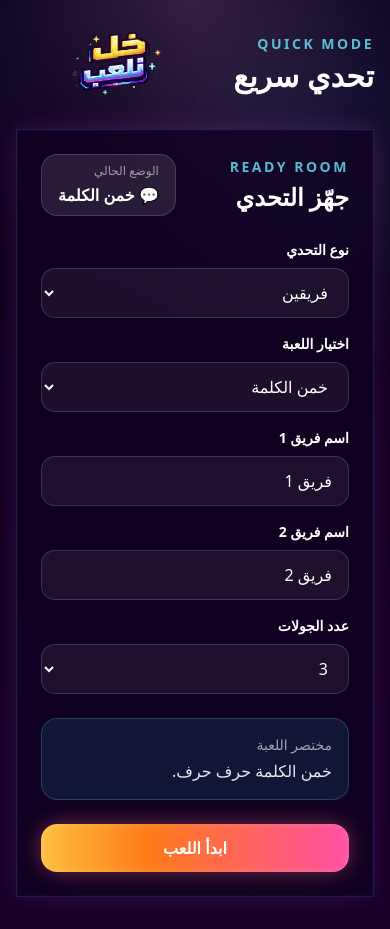
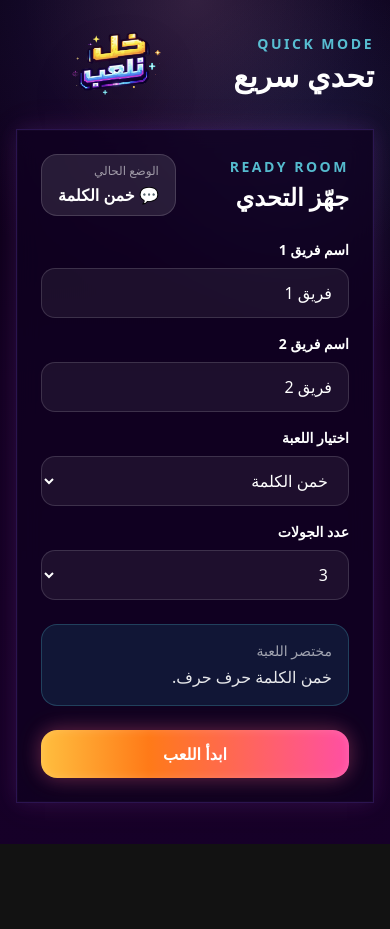
Before and after one commit to heelpeeri/khalnelab, a Next.js app: page /match in a window 390 px wide. After the commit the page ends 844 px from the top, so only its background shows below. Built offline with nearby package versions, Linux system fonts and the light colour scheme.

Commit message:
Update page.tsx

```diff
--- a/src/app/match/page.tsx
+++ b/src/app/match/page.tsx
@@ -1,5 +1,6 @@
 'use client';
 
+import Link from "next/link";
 import { useEffect, useMemo, useState } from "react";
 import { GlassCard } from "@/components/GlassCard";
 import { Logo } from "@/components/Logo";
@@ -12,7 +13,6 @@ import QuizGame from "@/components/match/QuizGame";
 
 type GameType = "word" | "draw" | "categories" | "scramble" | "wheel" | "quiz";
 type SessionMode = "quick" | "session";
-type PlayMode = "solo" | "teams";
 type WinnerType = "side1" | "side2" | "none";
 
 const SESSION_GAME_OPTIONS: {
@@ -159,10 +159,24 @@ function FinalWinnerOverlay({
   );
 }
 
+function CountdownOverlay({ count }: { count: number | null }) {
+  if (count === null) return null;
+
+  return (
+    <div className="fixed inset-0 z-50 flex items-center justify-center bg-black/65 backdrop-blur-sm">
+      <div className="rounded-[36px] border border-white/20 bg-[#130019]/90 px-16 py-12 text-center shadow-2xl">
+        <p className="text-sm font-black tracking-[0.18em] text-cyan-300/80">
+          GET READY
+        </p>
+        <p className="mt-4 text-8xl font-black text-white">{count}</p>
+      </div>
+    </div>
+  );
+}
+
 export default function MatchPage() {
   const [sessionMode, setSessionMode] = useState<SessionMode>("quick");
 
-  const [mode, setMode] = useState<PlayMode>("teams");
   const [side1, setSide1] = useState("فريق 1");
   const [side2, setSide2] = useState("فريق 2");
   const [rounds, setRounds] = useState(3);
@@ -188,6 +202,8 @@ export default function MatchPage() {
   const [quizQuestionTotal, setQuizQuestionTotal] = useState(0);
 
   const [showFinalWinnerOverlay, setShowFinalWinnerOverlay] = useState(false);
+  const [countdown, setCountdown] = useState<number | null>(null);
+  const [gameSelectionLocked, setGameSelectionLocked] = useState(false);
 
   useEffect(() => {
     const params = new URLSearchParams(window.location.search);
@@ -196,6 +212,7 @@ export default function MatchPage() {
 
     if (modeParam === "session") {
       setSessionMode("session");
+      setGameSelectionLocked(false);
       return;
     }
 
@@ -210,6 +227,9 @@ export default function MatchPage() {
       game === "quiz"
     ) {
       setSelectedGame(game);
+      setGameSelectionLocked(true);
+    } else {
+      setGameSelectionLocked(false);
     }
   }, []);
 
@@ -219,18 +239,33 @@ export default function MatchPage() {
     }
   }, [gameEnded]);
 
+  useEffect(() => {
+    if (countdown === null) return;
+
+    if (countdown === 0) {
+      const timeout = setTimeout(() => {
+        setCountdown(null);
+        setRoundReady(false);
+        setRoundSeed((s) => s + 1);
+      }, 150);
+
+      return () => clearTimeout(timeout);
+    }
+
+    const timeout = setTimeout(() => {
+      setCountdown((prev) => (prev === null ? null : prev - 1));
+    }, 1000);
+
+    return () => clearTimeout(timeout);
+  }, [countdown]);
+
   const activeGame =
     sessionMode === "session"
       ? selectedSessionGames[currentRound - 1] ?? selectedSessionGames[0] ?? "word"
       : selectedGame;
 
-  const side1Label = mode === "teams" ? "اسم فريق 1" : "اسم اللاعب 1";
-  const side2Label = mode === "teams" ? "اسم فريق 2" : "اسم اللاعب 2";
-  const currentTurnLabel = mode === "teams" ? "دور الفريق" : "دور اللاعب";
-  const winnerQuestionLabel =
-    mode === "teams"
-      ? "اختر الجهة الفائزة في هذه الجولة"
-      : "اختر الفائز في هذه الجولة";
+  const currentTurnLabel = "دور الفريق";
+  const winnerQuestionLabel = "اختر الجهة الفائزة في هذه الجولة";
 
   const currentTurnName = currentRound % 2 === 1 ? side1 : side2;
 
@@ -266,7 +301,6 @@ export default function MatchPage() {
 
   function startGame() {
     if (!side1.trim() || !side2.trim()) return;
-
     if (sessionMode === "session" && selectedSessionGames.length === 0) return;
 
     const nextRounds =
@@ -283,11 +317,12 @@ export default function MatchPage() {
     setQuizQuestionIndex(0);
     setQuizQuestionTotal(0);
     setRounds(nextRounds);
+    setCountdown(null);
   }
 
   function beginRound() {
-    setRoundReady(false);
-    setRoundSeed((s) => s + 1);
+    if (countdown !== null) return;
+    setCountdown(3);
   }
 
   function endRound(winner?: WinnerType) {
@@ -314,7 +349,8 @@ export default function MatchPage() {
 
     setCurrentRound((r) => r + 1);
     setRoundReady(true);
-    setRoundSeed((s) => s + 1);
+    setQuizQuestionIndex(0);
+    setQuizQuestionTotal(0);
   }
 
   function resetGame() {
@@ -329,6 +365,7 @@ export default function MatchPage() {
     setRoundSeed(1);
     setQuizQuestionIndex(0);
     setQuizQuestionTotal(0);
+    setCountdown(null);
     setRounds(sessionMode === "session" ? selectedSessionGames.length || 1 : 3);
   }
 
@@ -337,7 +374,6 @@ export default function MatchPage() {
       <WordGame onRoundEnd={endRound} roundKey={roundSeed} />
     ) : activeGame === "draw" ? (
       <ProverbGame
-        mode={mode}
         side1Name={side1}
         side2Name={side2}
         onRoundEnd={endRound}
@@ -345,7 +381,6 @@ export default function MatchPage() {
       />
     ) : activeGame === "scramble" ? (
       <ScrambleGame
-        mode={mode}
         side1Name={side1}
         side2Name={side2}
         onRoundEnd={endRound}
@@ -360,7 +395,6 @@ export default function MatchPage() {
       />
     ) : activeGame === "quiz" ? (
       <QuizGame
-        mode={mode}
         side1Name={side1}
         side2Name={side2}
         onRoundEnd={endRound}
@@ -372,7 +406,6 @@ export default function MatchPage() {
       />
     ) : (
       <CategoriesGame
-        mode={mode}
         side1Name={side1}
         side2Name={side2}
         onRoundEnd={endRound}
@@ -417,24 +450,45 @@ export default function MatchPage() {
 
             <div className="grid gap-4 md:grid-cols-2">
               <div>
-                <label className="mb-2 block text-sm font-bold">نوع التحدي</label>
-                <select
-                  value={mode}
-                  onChange={(e) => {
-                    const nextMode = e.target.value as PlayMode;
-                    setMode(nextMode);
-                    setSide1(nextMode === "teams" ? "فريق 1" : "لاعب 1");
-                    setSide2(nextMode === "teams" ? "فريق 2" : "لاعب 2");
-                  }}
+                <label className="mb-2 block text-sm font-bold">اسم فريق 1</label>
+                <input
+                  value={side1}
+                  onChange={(e) => setSide1(e.target.value)}
                   className="input"
-                >
-                  <option value="teams">فريقين</option>
-                  <option value="solo">فردي</option>
-                </select>
+                  placeholder="مثال: الصقور"
+                />
               </div>
 
-              {sessionMode === "quick" && (
               <div>
+                <label className="mb-2 block text-sm font-bold">اسم فريق 2</label>
+                <input
+                  value={side2}
+                  onChange={(e) => setSide2(e.target.value)}
+                  className="input"
+                  placeholder="مثال: الذئاب"
+                />
+              </div>
+            </div>
+
+            {sessionMode === "quick" ? (
+              <>
+                {gameSelectionLocked ? (
+                  <div className="mt-6 rounded-2xl border border-pink-300/20 bg-pink-500/10 p-4 text-right">
+                    <p className="text-sm text-white/60">اللعبة المختارة</p>
+                    <p className="mt-1 text-xl font-black text-pink-100">
+                      {gameMeta.icon} {gameMeta.title}
+                    </p>
+                    <div className="mt-3">
+                      <Link
+                        href="/match?mode=quick"
+                        className="text-sm font-bold text-cyan-300 hover:text-cyan-200"
+                      >
+                        تغيير اللعبة
+                      </Link>
+                    </div>
+                  </div>
+                ) : (
+                  <div className="mt-4">
                     <label className="mb-2 block text-sm font-bold">اختيار اللعبة</label>
                     <select
                       value={selectedGame}
@@ -450,31 +504,7 @@ export default function MatchPage() {
                     </select>
                   </div>
                 )}
-            </div>
 
-            <div className="mt-4 grid gap-4 md:grid-cols-2">
-              <div>
-                <label className="mb-2 block text-sm font-bold">{side1Label}</label>
-                <input
-                  value={side1}
-                  onChange={(e) => setSide1(e.target.value)}
-                  className="input"
-                  placeholder={mode === "teams" ? "مثال: الصقور" : "مثال: محمد"}
-                />
-              </div>
-
-              <div>
-                <label className="mb-2 block text-sm font-bold">{side2Label}</label>
-                <input
-                  value={side2}
-                  onChange={(e) => setSide2(e.target.value)}
-                  className="input"
-                  placeholder={mode === "teams" ? "مثال: الذئاب" : "مثال: خالد"}
-                />
-              </div>
-            </div>
-
-            {sessionMode === "quick" ? (
                 <div className="mt-4">
                   <label className="mb-2 block text-sm font-bold">عدد الجولات</label>
                   <select
@@ -487,6 +517,7 @@ export default function MatchPage() {
                     <option value={5}>5</option>
                   </select>
                 </div>
+              </>
             ) : (
               <>
                 <div className="mt-6">
@@ -755,6 +786,8 @@ export default function MatchPage() {
         </div>
       )}
 
+      <CountdownOverlay count={countdown} />
+
       <FinalWinnerOverlay
         show={showFinalWinnerOverlay}
         winnerName={finalWinnerName}
```
Lines whose indentation alone changed are shown as unchanged.
